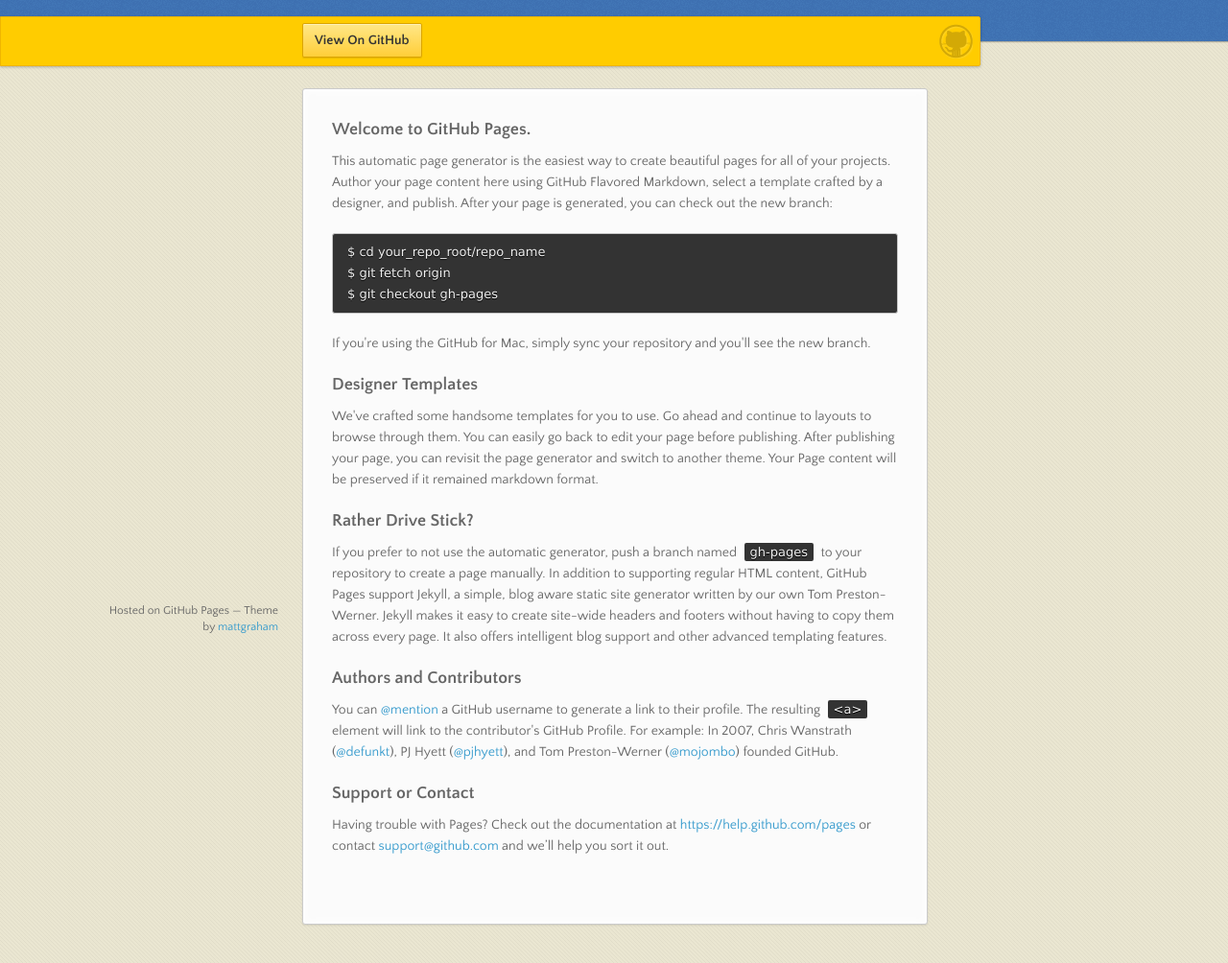
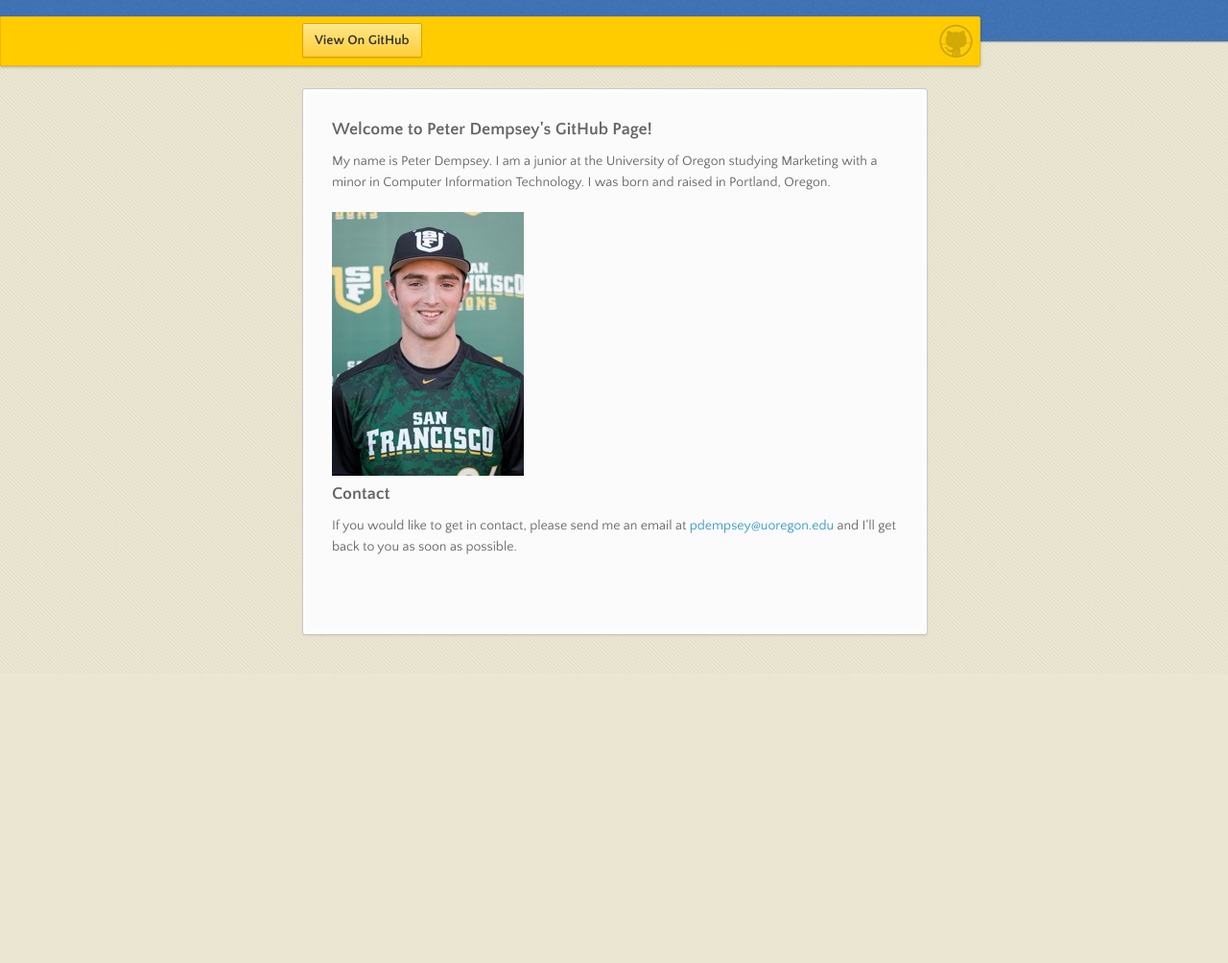
Before and after one commit to peterdempsey/peterdempsey.github.io, a plain HTML site: page index.html in a window 1280 px wide. Shown: the part 98-1102 px from the top of the page at 96% size. After the commit the page ends 800 px from the top, so only its background shows below. Drawn offline with nearby package versions, Linux system fonts and the light colour scheme.

Commit message:
index.html

```diff
--- a/index.html
+++ b/index.html
@@ -33,40 +33,17 @@
       </nav>
       <section>
         <h3>
-<a id="welcome-to-github-pages" class="anchor" href="#welcome-to-github-pages" aria-hidden="true"><span class="octicon octicon-link"></span></a>Welcome to GitHub Pages.</h3>
+<a id="welcome-to-github-pages" class="anchor" href="#welcome-to-github-pages" aria-hidden="true"><span class="octicon octicon-link"></span></a>Welcome to Peter Dempsey's GitHub Page!</h3>
 
-<p>This automatic page generator is the easiest way to create beautiful pages for all of your projects. Author your page content here using GitHub Flavored Markdown, select a template crafted by a designer, and publish. After your page is generated, you can check out the new branch:</p>
+<p>My name is Peter Dempsey.  I am a junior at the University of Oregon studying Marketing with a minor in Computer Information Technology.  I was born and raised in Portland, Oregon.</p>
 
-<pre><code>$ cd your_repo_root/repo_name
-$ git fetch origin
-$ git checkout gh-pages
-</code></pre>
+<img src="./images/Dempsey_Peter.jpg">
+<h3>
+<a id="support-or-contact" class="anchor" href="#support-or-contact" aria-hidden="true"><span class="octicon octicon-link"></span></a>Contact</h3>
 
-<p>If you're using the GitHub for Mac, simply sync your repository and you'll see the new branch.</p>
+<p>If you would like to get in contact, please send me an email at <a href="pdempsey@uoregon.edu">pdempsey@uoregon.edu</a> and I'll get back to you as soon as possible.</p>
+      </section>
 
-<h3>
-<a id="designer-templates" class="anchor" href="#designer-templates" aria-hidden="true"><span class="octicon octicon-link"></span></a>Designer Templates</h3>
-
-<p>We've crafted some handsome templates for you to use. Go ahead and continue to layouts to browse through them. You can easily go back to edit your page before publishing. After publishing your page, you can revisit the page generator and switch to another theme. Your Page content will be preserved if it remained markdown format.</p>
-
-<h3>
-<a id="rather-drive-stick" class="anchor" href="#rather-drive-stick" aria-hidden="true"><span class="octicon octicon-link"></span></a>Rather Drive Stick?</h3>
-
-<p>If you prefer to not use the automatic generator, push a branch named <code>gh-pages</code> to your repository to create a page manually. In addition to supporting regular HTML content, GitHub Pages support Jekyll, a simple, blog aware static site generator written by our own Tom Preston-Werner. Jekyll makes it easy to create site-wide headers and footers without having to copy them across every page. It also offers intelligent blog support and other advanced templating features.</p>
-
-<h3>
-<a id="authors-and-contributors" class="anchor" href="#authors-and-contributors" aria-hidden="true"><span class="octicon octicon-link"></span></a>Authors and Contributors</h3>
-
-<p>You can <a href="https://github.com/blog/821" class="user-mention">@mention</a> a GitHub username to generate a link to their profile. The resulting <code>&lt;a&gt;</code> element will link to the contributor's GitHub Profile. For example: In 2007, Chris Wanstrath (<a href="https://github.com/defunkt" class="user-mention">@defunkt</a>), PJ Hyett (<a href="https://github.com/pjhyett" class="user-mention">@pjhyett</a>), and Tom Preston-Werner (<a href="https://github.com/mojombo" class="user-mention">@mojombo</a>) founded GitHub.</p>
-
-<h3>
-<a id="support-or-contact" class="anchor" href="#support-or-contact" aria-hidden="true"><span class="octicon octicon-link"></span></a>Support or Contact</h3>
-
-<p>Having trouble with Pages? Check out the documentation at <a href="https://help.github.com/pages">https://help.github.com/pages</a> or contact <a href="mailto:support@github.com">support@github.com</a> and we’ll help you sort it out.</p>
-      </section>
-      <footer>
-        <p><small>Hosted on GitHub Pages &mdash; Theme by <a href="https://twitter.com/michigangraham">mattgraham</a></small></p>
-      </footer>
     </div>
     <!--[if !IE]><script>fixScale(document);</script><![endif]-->
 
```
Also changed, not shown: images/Dempsey_Peter.jpg (added), 2 other files.
